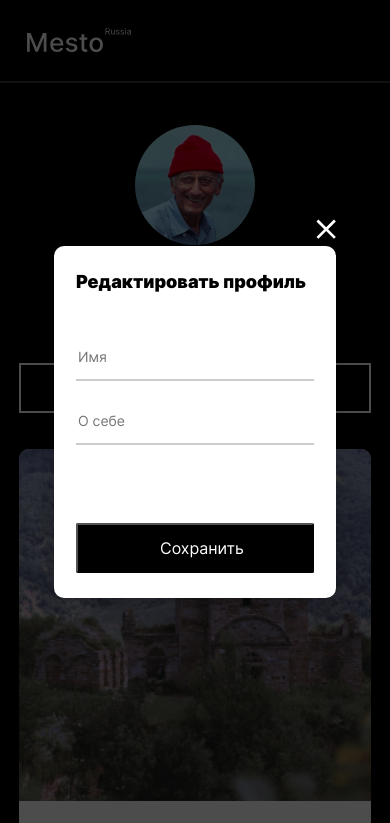
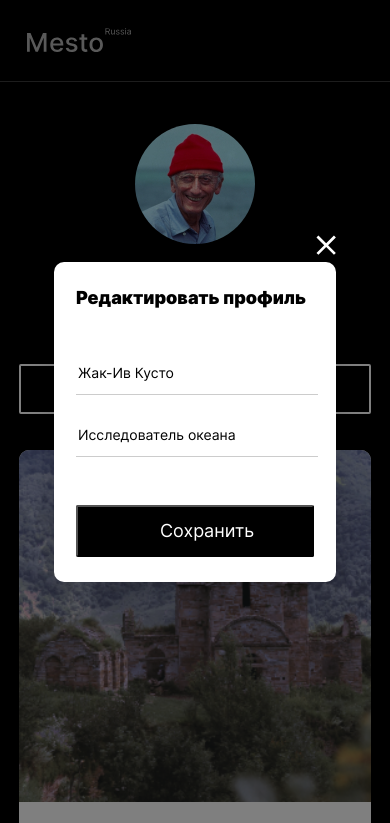
Before and after one commit to Davletik/mesto, a plain HTML site: page index.html in a window 390 px wide. Both pictures are taken after a click on the button 308 px from the left and 286 px from the top of the page. Shown: the top 823 px of the page. Drawn offline with Linux system fonts and the light colour scheme; files whose address does not match are found by name.

Commit message:
иÑиЭÐисправил ошибки

```diff
--- a/blocks/element/__text/element__text.css
+++ b/blocks/element/__text/element__text.css
@@ -5,4 +5,7 @@
     font-size: 24px;
     line-height: 29px;
     font-weight: 900;
+    overflow: hidden;
+    text-overflow: ellipsis;
+    white-space: nowrap;
 }
--- a/blocks/header/__line/header__line.css
+++ /dev/null
@@ -1,12 +0,0 @@
-.header__line {
-    opacity: 0.7;
-    border: 1px solid #545454;
-    margin-top: 41px;
-}
-
-@media screen and (max-width: 1023px) {
-    .header__line {
-       width: 100%;
-        margin-top: 26px;
-    }
-}
--- a/blocks/header/header.css
+++ b/blocks/header/header.css
@@ -1,9 +1,13 @@
 .header {
-   padding-top: 45px;
+   padding: 45px 0 33px;
+   opacity: 0.7;
+   border-bottom: 1px solid #545454;
 }
 
 @media screen and (max-width: 1023px){
    .header {
-      padding-top: 28px;
+      padding: 28px 0 26px;
+      width: 100%;
+
    }
 }
--- a/blocks/popup/__button/popup__button.css
+++ b/blocks/popup/__button/popup__button.css
@@ -6,12 +6,11 @@
    color: #fff;
    padding: 14px 124px 18px;
    max-width: 358px;
+   font-size: 18px;
 }
 
 .popup__button:hover {
-   background: #000000;
    opacity: 0.8;
-   border-radius: 2px;
 }
 
 @media screen and (max-width: 1023px) {
--- a/blocks/popup/__content/popup__content.css
+++ b/blocks/popup/__content/popup__content.css
@@ -1,6 +1,5 @@
 .popup__content {
     max-width: 430px;
-    min-height: 330px;
     background: #FFFFFF;
     box-shadow: 0 0 25px rgba(0, 0, 0, 0.15);
     border-radius: 10px;
@@ -12,7 +11,6 @@
 @media screen and (max-width: 1023px) {
     .popup__content {
         max-width: 282px;
-        min-height: 322px;
         padding: 25px 22px;
     }
 }
--- a/blocks/popup/__input/popup__input.css
+++ b/blocks/popup/__input/popup__input.css
@@ -3,6 +3,19 @@
     color: #000000;
     font-size: 14px;
     line-height: 17px;
-    margin: 0 0 13px;
     outline: none;
+    position: relative;
+    min-width: 358px;
+    padding-bottom: 13px;
+    border-bottom: 1px solid rgba(0,0,0, .2);
 }
+
+.popup__input:first-child {
+    margin-bottom: 30px;
+}
+
+@media screen and (max-width: 1023px) {
+    .popup__input {
+        min-width: 100%;
+    }
+}
--- a/blocks/popup/__line/popup__line.css
+++ /dev/null
@@ -1,6 +0,0 @@
-.popup__line {
-    opacity: 0.2;
-    border: 1px solid #000000;
-    max-width: 358px;
-    margin-bottom: 30px;
-}
--- a/blocks/popup/__open/popup__open.css
+++ b/blocks/popup/_open/popup_open.css
@@ -1,3 +1,3 @@
-.popup__open {
+.popup_open {
     display: flex;
 }
--- a/blocks/popup/popup.css
+++ b/blocks/popup/popup.css
@@ -7,10 +7,5 @@
     display: none;
     justify-content: center;
     align-items: center;
-    background: rgba(0, 0, 0, 0.7);
+    background: rgba(0, 0, 0, 0.5);
 }
-
-@media screen and (max-width: 1023px) {
-    .popup {
-    }
-}
--- a/blocks/profile/__add-button/profile__add-button.css
+++ b/blocks/profile/__add-button/profile__add-button.css
@@ -1,10 +1,11 @@
 .profile__add-button {
-    background-color: black;
+    background: transparent;
     outline: none;
     border: 2px solid #FFFFFF;
     padding: 14px 64px;
     max-height: 50px;
     cursor: pointer;
+    border-radius: 2px;
 }
 
 .profile__add-button:hover {
@@ -16,7 +17,4 @@
         min-width: 100%;
         padding: 14px 50px;
     }
-    .profile__add-button > img {
-        max-width: 16px;
-    }
 }
--- a/blocks/profile/__edit-button/profile__edit-button.css
+++ b/blocks/profile/__edit-button/profile__edit-button.css
@@ -1,6 +1,6 @@
 .profile__edit-button {
     border: 1px solid #FFFFFF;
-    background-color: black;
+    background: transparent;
     max-height: 24px;
     max-width: 24px;
     margin: 15px 0 0 18px;
@@ -15,11 +15,7 @@
     .profile__edit-button {
         max-height: 18px;
         max-width: 18px;
-        margin: 10px 0 0 10px;
-        padding: 0;
-    }
-    .profile__edit-button > img {
-        max-width: 7.5px;
-        padding: 5px;
+        margin: 22px 0 0 10px;
+        padding: 0 3px;
     }
 }
--- a/blocks/profile/__name/profile__name.css
+++ b/blocks/profile/__name/profile__name.css
@@ -12,7 +12,7 @@
 
 @media screen and (max-width: 1023px) {
     .profile__name {
-        margin: 22.25px 0 10px;
+        margin: 27.25px 0 10px;
         padding: 0;
         font-size: 27px;
         line-height: 33px;
--- a/blocks/profile/__text/profile__text.css
+++ b/blocks/profile/__text/profile__text.css
@@ -4,6 +4,9 @@
     font-size: 18px;
     line-height: 22px;
     font-weight: normal;
+    overflow: hidden;
+    text-overflow: ellipsis;
+    white-space: nowrap;
 }
 
 @media screen and (max-width: 1023px){
--- a/blocks/profile/profile.css
+++ b/blocks/profile/profile.css
@@ -1,5 +1,5 @@
 .profile {
-    margin: 32px 0 51px;
+    margin: 40px 0 51px;
     display: flex;
     justify-content: space-between;
     align-items: center;
--- a/index.html
+++ b/index.html
@@ -4,26 +4,23 @@
   <meta charset="UTF-8">
   <meta name="viewport" content="width=device-width, initial-scale=1.0">
   <link rel="stylesheet" href="pages/index.css">
-  <title>Mesto</title>
+  <title>Место</title>
 </head>
 <body class="wrapper">
 <div class="page">
   <header class="header">
     <img src="images/logo.svg" alt="Логотип" class="header__logo">
-    <div class="header__line"></div>
   </header>
   <main>
     <section class="profile">
       <div class="profile__wrapper">
-        <div class="profile__avatar">
           <img src="images/profile__avatar.jpg" alt="Жак-Ив Кусто" class="profile__image">
-        </div>
         <div class="profile__info">
           <div class="profile__content">
             <h1 class="profile__name">
               Жак-Ив Кусто
             </h1>
-            <button class="profile__edit-button">
+            <button type="button" class="profile__edit-button">
               <img src="images/profile__edit-btn.svg" alt="Кнопка редактировать">
             </button>
           </div>
@@ -32,7 +29,7 @@
           </p>
         </div>
       </div>
-      <button class="profile__add-button">
+      <button type="button" class="profile__add-button">
         <img src="images/profile__add-button.svg" alt="Кнопка добавить">
       </button>
     </section>
@@ -41,7 +38,7 @@
         <img src="images/element-karachaevsk.jpg" alt="Карачаевск" class="element__img">
         <div class="element__content-wrap">
           <h2 class="element__text">Карачаевск</h2>
-          <button class="element__btn">
+          <button type="button" class="element__btn">
             <img src="images/element_like.svg" alt="Кнопка нравится">
           </button>
         </div>
@@ -50,7 +47,7 @@
         <img src="images/element-elbrus.png" alt="Гора Эльбрус" class="element__img">
         <div class="element__content-wrap">
           <h2 class="element__text">Гора Эльбрус</h2>
-          <button class="element__btn">
+          <button type="button" class="element__btn">
             <img src="images/element_like.svg" alt="Кнопка нравится">
           </button>
         </div>
@@ -59,7 +56,7 @@
         <img src="images/element-dombai.png" alt="Домбай" class="element__img">
         <div class="element__content-wrap">
           <h2 class="element__text">Домбай</h2>
-          <button class="element__btn">
+          <button type="button" class="element__btn">
             <img src="images/element_like.svg" alt="Кнопка нравится">
           </button>
         </div>
@@ -68,7 +65,7 @@
         <img src="images/element-elbrus.png" alt="Гора Эльбрус" class="element__img">
         <div class="element__content-wrap">
           <h2 class="element__text">Гора Эльбрус</h2>
-          <button class="element__btn">
+          <button type="button" class="element__btn">
             <img src="images/element_like.svg" alt="Кнопка нравится">
           </button>
         </div>
@@ -77,7 +74,7 @@
         <img src="images/element-dombai.png" alt="Домбай" class="element__img">
         <div class="element__content-wrap">
           <h2 class="element__text">Домбай</h2>
-          <button class="element__btn">
+          <button type="button" class="element__btn">
             <img src="images/element_like.svg" alt="Кнопка нравится">
           </button>
         </div>
@@ -86,7 +83,7 @@
         <img src="images/element-karachaevsk.jpg" alt="Карачаевск" class="element__img">
         <div class="element__content-wrap">
           <h2 class="element__text">Карачаево-Ч...</h2>
-          <button class="element__btn">
+          <button type="button" class="element__btn">
             <img src="images/element_like.svg" alt="Кнопка нравится">
           </button>
         </div>
@@ -98,16 +95,14 @@
   </footer>
   <div class="popup">
     <div class="popup__content">
-      <button class="popup__close"></button>
+      <button type="button" class="popup__close"></button>
       <h2 class="popup__title">
         Редактировать профиль
       </h2>
-      <form class="popup__form">
-        <input id="name" placeholder="Имя" type="text" class="popup__input popup__input_name">
-        <div class="popup__line"></div>
-        <input id="profession" placeholder="О себе" type="text" class="popup__input popup__input_profession">
-        <div class="popup__line"></div>
-        <button type="submit" class="popup__button">Сохранить</button>
+      <form name="form" class="popup__form">
+        <input name="name" id="name" placeholder="Имя" type="text" class="popup__input">
+        <input name="profession" id="profession" placeholder="О себе" type="text" class="popup__input">
+        <button name="save" type="submit" class="popup__button">Сохранить</button>
       </form>
     </div>
   </div>
--- a/pages/index.css
+++ b/pages/index.css
@@ -4,9 +4,7 @@
 @import url(../blocks/page/page.css);
 @import url(../blocks/header/header.css);
 @import url(../blocks/header/__logo/header__logo.css);
-@import url(../blocks/header/__line/header__line.css);
 @import url(../blocks/profile/profile.css);
-@import url(../blocks/profile/__avatar/profile__avatar.css);
 @import url(../blocks/profile/__image/profile__image.css);
 @import url(../blocks/profile/__info/profile__info.css);
 @import url(../blocks/profile/__edit-button/profile__edit-button.css);
@@ -30,5 +28,4 @@
 @import url(../blocks/popup/__close/popup__close.css);
 @import url(../blocks/popup/__form/popup__form.css);
 @import url(../blocks/popup/__input/popup__input.css);
-@import url(../blocks/popup/__line/popup__line.css);
-@import url(../blocks/popup/__open/popup__open.css);
+@import url(../blocks/popup/_open/popup_open.css);
--- a/scripts/index.js
+++ b/scripts/index.js
@@ -5,19 +5,21 @@ const editButton = document.querySelector('.profile__edit-button');
 const formButton = document.querySelector('.popup__button');
 const form = document.querySelector('.popup__form');
 
-const nameField = document.querySelector('.popup__input_name');
-const nameProfile =document.querySelector('.profile__name');
+const nameField = document.querySelector('.popup__input');
+const nameProfile = document.querySelector('.profile__name');
 
-const professionField = document.querySelector('.popup__input_profession');
+const professionField = document.querySelector('#profession');
 const professionText =document.querySelector('.profile__text');
 
 
 function openPopup() {
-    popup.classList.add('popup__open');
+    popup.classList.add('popup_open');
+    nameField.value = nameProfile.textContent.trim();
+    professionField.value = professionText.textContent.trim();
 }
 
 function closePopup() {
-    popup.classList.remove('popup__open');
+    popup.classList.remove('popup_open');
 }
 
 editButton.addEventListener('click', openPopup);
```
Also changed, not shown: blocks/profile/__avatar/profile__avatar.css (deleted).
